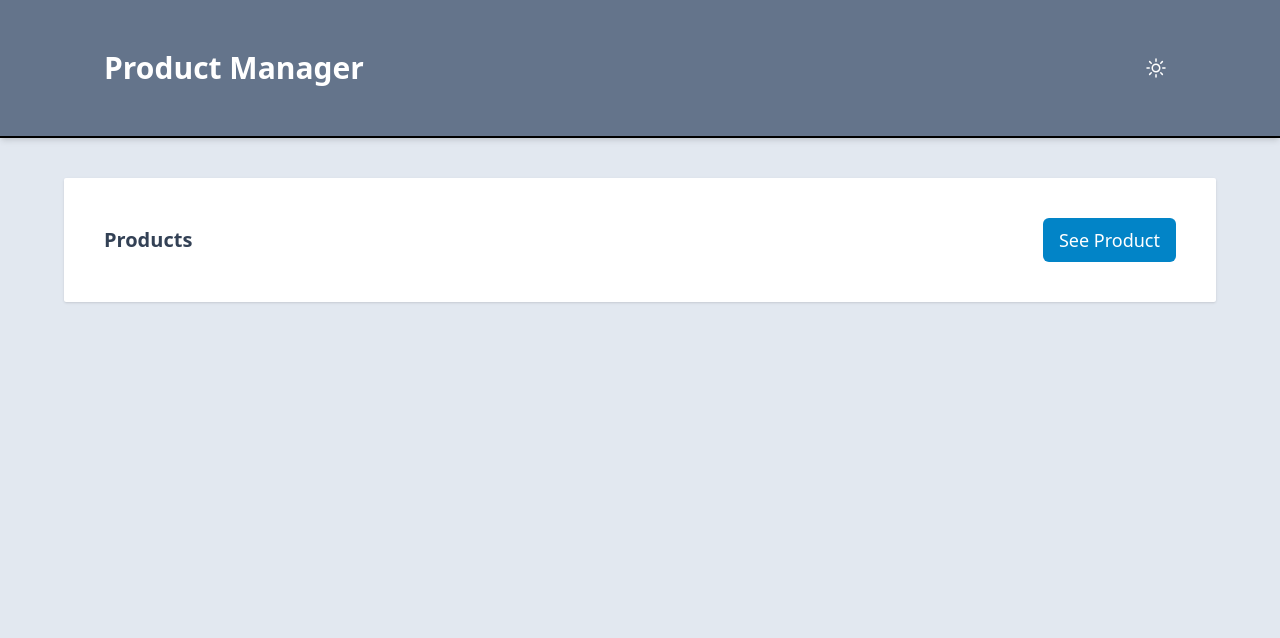
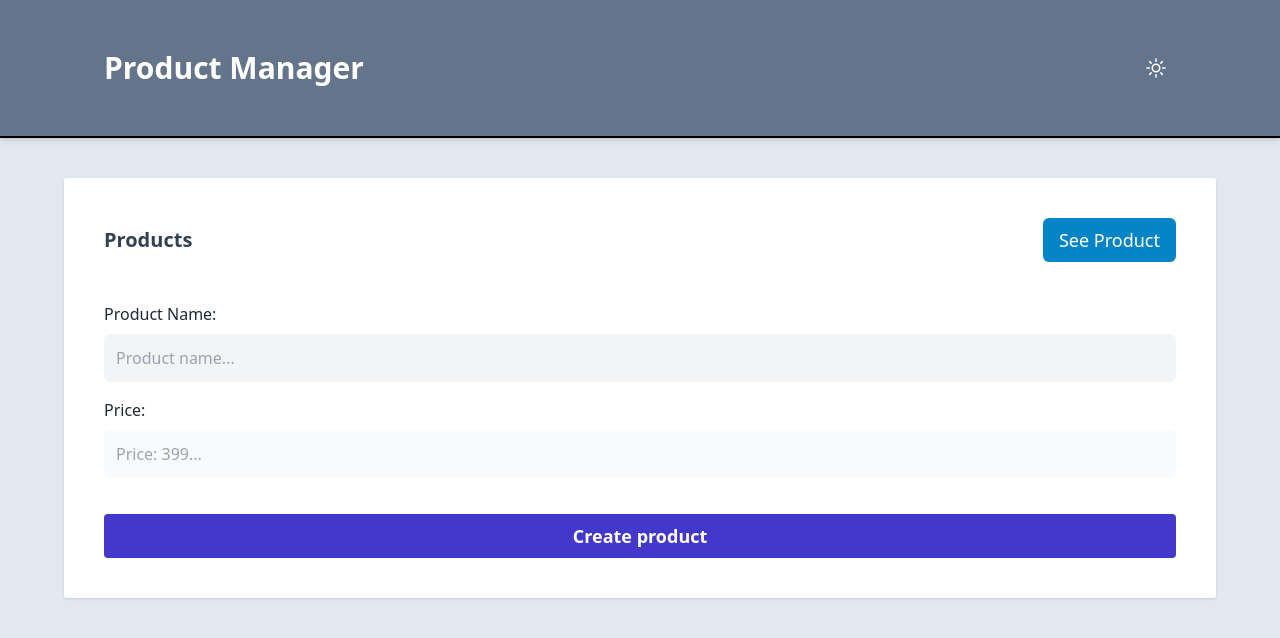
Before and after one commit to JoseBritoP/product-manager, a React (Vite) app in the folder client/: page /product/new in a window 1280 px wide. Shown: the top 638 px of the page. Built offline with nearby package versions, Linux system fonts and the light colour scheme.

Commit message:
NewProductForm

```diff
--- a/client/src/Router.tsx
+++ b/client/src/Router.tsx
@@ -1,5 +1,6 @@
 import { createBrowserRouter } from "react-router-dom";
 import { Home, Error, Products, ProductForm } from "./views";
+import { action as NewProductAction } from "./components/form/Form";
 
 export const router = createBrowserRouter([
   {
@@ -12,7 +13,8 @@ export const router = createBrowserRouter([
       },
       {
         path:'/product/new',
-        element:<ProductForm/>
+        element:<ProductForm/>,
+        action:NewProductAction
       }
     ]
   },
--- /dev/null
+++ b/client/src/components/form/Form.tsx
@@ -0,0 +1,60 @@
+import { ActionFunctionArgs, Form, useActionData } from 'react-router-dom'
+import ErrorMessage from '../shared/ErrorMessage';
+
+export async function action({request}:ActionFunctionArgs){
+  const form = await request.formData()
+  const data = Object.fromEntries(form);
+  console.log(data)
+
+  let error = '';
+  if(Object.values(data).includes('')){
+    error = 'All fields are required'
+  }
+  if(error.length){
+    setTimeout(()=>{
+      error=''
+    },2000)
+    return error
+  }
+
+  return null
+}
+
+export default function FormPage() {
+
+  const error = useActionData() as string;
+  return (
+    <Form
+      method='POST'
+    >
+      {error && <ErrorMessage>{error}</ErrorMessage>}
+      <legend className="mt-10 ">
+        <div className="mb-4">
+          <label className="text-gray-800 dark:text-gray-200" htmlFor="name">Product Name:</label>
+          <input
+              id="name"
+              type="text"
+              className="mt-2 block w-full p-3 bg-gray-100 dark:bg-gray-400 rounded-md dark:placeholder:text-slate-200"
+              placeholder="Product name..."
+              name="name"
+              />
+        </div>
+        <div className="mb-4">
+          <label className="text-gray-800 dark:text-gray-200" htmlFor="price">Price:</label>
+          <input
+              id="price"
+              type="number"
+              className="mt-2 block w-full p-3 bg-gray-50 dark:bg-gray-400 dark:placeholder:text-slate-200 rounded-md"
+              placeholder="Price: 399..."
+              name="price"
+              />
+        </div>
+          <input
+            type="submit"
+            className="mt-5 w-full bg-indigo-700 hover:bg-indigo-800 p-2 text-white font-bold text-lg cursor-pointer rounded"
+            value="Create product"
+            />
+        </legend>
+    </Form>
+  )
+}
--- /dev/null
+++ b/client/src/components/shared/ErrorMessage.tsx
@@ -0,0 +1,14 @@
+import { PropsWithChildren } from "react";
+
+export default function ErrorMessage({children}:PropsWithChildren) {
+  return (
+    <div className="text-center my-2
+    bg-red-400 text-red-900
+    dark:bg-red-800 dark:text-red-400 text-md
+    font-bold p-2 uppercase absolute
+    top-64 right-60
+    rounded-md">
+      {children}
+    </div>
+  )
+}
--- a/client/src/views/ProductForm.tsx
+++ b/client/src/views/ProductForm.tsx
@@ -1,10 +1,14 @@
 import { Link } from "react-router-dom"
+import Form from "../components/form/Form"
 
 export default function ProductForm() {
   return (
-    <section className="flex justify-between items-center">
-      <h2 className="text-xl font-semibold text-slate-700 dark:text-slate-100">Products</h2>
-      <Link to={'/'} className="text-lg py-2 px-4 bg-sky-600 hover:bg-sky-700 text-white rounded-md transition-colors ease-in-out">See Product</Link>
-    </section>
+    <>
+      <section className="flex justify-between items-center">
+        <h2 className="text-xl font-semibold text-slate-700 dark:text-slate-100">Products</h2>
+        <Link to={'/'} className="text-lg py-2 px-4 bg-sky-600 hover:bg-sky-700 text-white rounded-md transition-colors ease-in-out">See Product</Link>
+      </section>
+      <Form/>
+    </>
   )
 }
```
